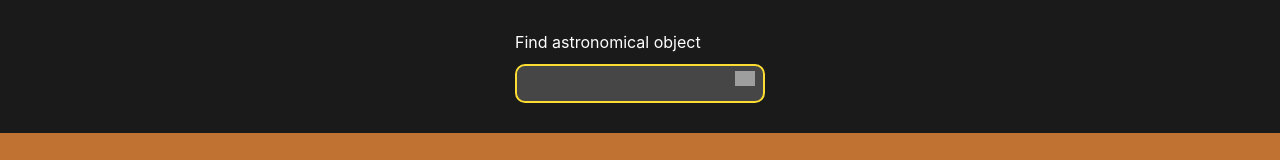
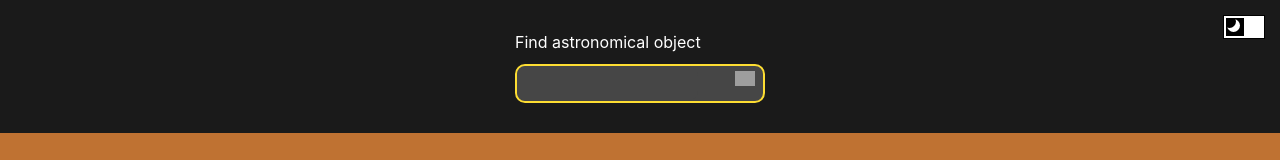
Before and after one commit to lustrochka/rss-react, a React (Vite) app: page / in a window 1280 px wide. Shown: the top 160 px of the page. Built offline with nearby package versions, Linux system fonts and the light colour scheme; no server answers; grey boxes are pictures that could not be loaded.

Commit message:
feat: add themes

```diff
--- a/src/components/card/card.scss
+++ b/src/components/card/card.scss
@@ -35,3 +35,9 @@
   background-color: #213547;
   color: white;
 }
+
+.light {
+  .result-item {
+    background-color: #3290bf;
+  }
+}
--- a/src/components/flyout/flyout.scss
+++ b/src/components/flyout/flyout.scss
@@ -17,3 +17,14 @@
   display: flex;
   justify-content: space-between;
 }
+
+.light {
+  .flyout {
+    background-color: white;
+    color: black;
+  }
+
+  button {
+    background-color: #cac7c7;
+  }
+}
--- a/src/components/layout.tsx
+++ b/src/components/layout.tsx
@@ -4,6 +4,7 @@ import { useSearchParams } from 'react-router-dom';
 import { ErrorBoundary } from './errorBoundary';
 import { Provider } from 'react-redux';
 import { store } from '../store/store';
+import ThemeProvider from '../context/themeProvider';
 
 export function Layout() {
   const [searchParams] = useSearchParams();
@@ -11,10 +12,12 @@ export function Layout() {
     <ErrorBoundary>
       <div className="page">
         <Provider store={store}>
-          <Page></Page>
-          {searchParams.has('details') && (
-            <Outlet context={[searchParams.get('details')]} />
-          )}
+          <ThemeProvider>
+            <Page></Page>
+            {searchParams.has('details') && (
+              <Outlet context={[searchParams.get('details')]} />
+            )}
+          </ThemeProvider>
         </Provider>
       </div>
     </ErrorBoundary>
--- a/src/components/page/page.scss
+++ b/src/components/page/page.scss
@@ -16,3 +16,13 @@
   height: 100vh;
   padding-top: 20px;
 }
+
+.light {
+  .top-section {
+    background-color: white;
+  }
+
+  .bottom-section {
+    background-color: #afdffa;
+  }
+}
--- a/src/components/page/page.tsx
+++ b/src/components/page/page.tsx
@@ -6,9 +6,13 @@ import Flyout from '../flyout/flyout';
 import { useSelector } from 'react-redux';
 import { RootState } from '../../store/store';
 import { Loader } from '../loader/loader';
+import ThemeButton from '../themeButton/themeButton';
+import { useContext } from 'react';
+import ThemeContext from '../../context/themeContext';
 import './page.scss';
 
 export function Page() {
+  const { theme } = useContext(ThemeContext);
   const [searchParams, setSearchParams] = useSearchParams();
   const isLoading: boolean = useSelector(
     (state: RootState) => state.isLoading.isLoading
@@ -23,9 +27,13 @@ export function Page() {
 
   return (
     <>
-      <div className="main-page" onClick={changeUrl}>
+      <div
+        className={theme === 'light' ? 'main-page light' : 'main-page'}
+        onClick={changeUrl}
+      >
         <div className="top-section">
           <Search />
+          <ThemeButton></ThemeButton>
         </div>
         <div className="bottom-section">
           {isLoading && <Loader />}
--- a/src/components/search/search.scss
+++ b/src/components/search/search.scss
@@ -31,3 +31,12 @@
     cursor: pointer;
   }
 }
+
+.light {
+  .search-block {
+    color: black;
+  }
+  .search {
+    border: none;
+  }
+}
--- /dev/null
+++ b/src/components/themeButton/themeButton.scss
@@ -0,0 +1,53 @@
+.theme-label {
+  position: absolute;
+  top: 15px;
+  right: 15px;
+  background-color: white;
+  width: 42px;
+  height: 23.5px;
+  border: 1px solid black;
+
+  &::after {
+    display: block;
+    content: '';
+    width: 13px;
+    height: 13px;
+    margin: -3px 0 3px 0;
+    border-radius: 50%;
+    box-shadow: 4px 4px 0 0 white;
+    position: absolute;
+    top: 2px;
+    left: -1px;
+  }
+
+  &::before {
+    display: block;
+    content: '';
+    width: 18px;
+    height: 18px;
+    background-color: black;
+    position: absolute;
+    top: 2px;
+    left: 2px;
+    transition: 0.1s;
+  }
+
+  &:has(input:checked) {
+    &::before {
+      left: 20px;
+      content: '☀';
+      color: #f4fa69;
+      display: flex;
+      justify-content: center;
+      align-items: center;
+    }
+
+    &::after {
+      display: none;
+    }
+  }
+}
+
+#theme-input {
+  display: none;
+}
--- /dev/null
+++ b/src/components/themeButton/themeButton.tsx
@@ -0,0 +1,14 @@
+import { useContext } from 'react';
+import ThemeContext from '../../context/themeContext';
+import './themeButton.scss';
+
+export default function ThemeButton() {
+  const { toggleTheme } = useContext(ThemeContext);
+  return (
+    <>
+      <label className="theme-label" htmlFor="theme-input">
+        <input type="checkbox" id="theme-input" onChange={toggleTheme}></input>
+      </label>
+    </>
+  );
+}
--- /dev/null
+++ b/src/context/themeContext.ts
@@ -0,0 +1,8 @@
+import { createContext } from 'react';
+
+const ThemeContext = createContext({
+  theme: 'dark',
+  toggleTheme: () => {},
+});
+
+export default ThemeContext;
--- /dev/null
+++ b/src/context/themeProvider.tsx
@@ -0,0 +1,18 @@
+import { useState } from 'react';
+import ThemeContext from './themeContext';
+
+const ThemeProvider = ({ children }: { children: React.ReactNode }) => {
+  const [theme, setTheme] = useState('dark');
+
+  const toggleTheme = () => {
+    setTheme((prevState) => (prevState === 'dark' ? 'light' : 'dark'));
+  };
+
+  return (
+    <ThemeContext.Provider value={{ theme, toggleTheme }}>
+      {children}
+    </ThemeContext.Provider>
+  );
+};
+
+export default ThemeProvider;
```
